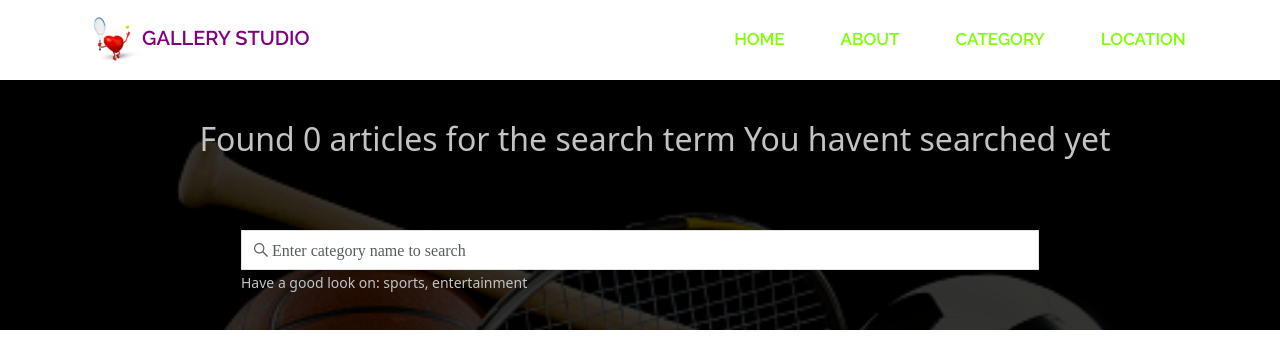
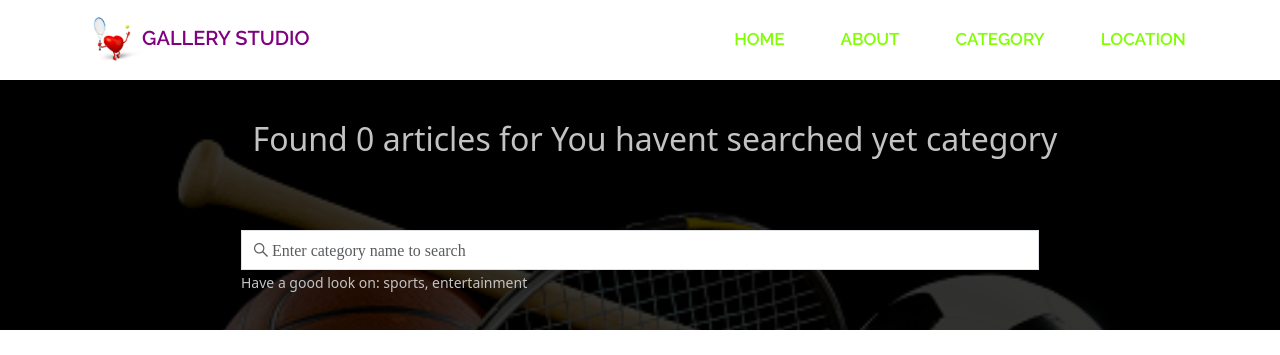
Before and after one commit to Gakur/PersonalGalApp, a Django app: page /search/ in a window 1280 px wide. Shown: the top 355 px of the page. Run offline with Django 3.2, Linux system fonts and the light colour scheme; some libraries are stand-ins or nearby versions.

Commit message:
update modified file

```diff
--- a/gallery/templates/search_image.html
+++ b/gallery/templates/search_image.html
@@ -8,9 +8,9 @@
 <div class="banner-1">
     <div class="cover-1">
         {% if images%}
-        <h2>Found {{ images|length}} images for searched term {{message}}</h2>
+        <h2>Found {{ images|length}} images for category {{message}}</h2>
         {% else %}
-        <h2>Found 0 articles for the search term {{message}}</h2>
+        <h2>Found 0 articles for {{message}} category</h2>
         {% endif %}
         <div class="container imageloc">
             <form class="form" role="search" action="{% url 'search_image' %}">
@@ -35,7 +35,7 @@
             <div class="portfolio-wrap ">
                 <div class="portfolio-wrap hovereffect">
                     <a class="img-overlay" data-toggle="modal" data-target="#{{image.id}}" style="width:100%">
-                        <img src="{{image.picture.cdn_url}}" href="" class="image" alt="Image">
+                        <img src="{{image.image.url}}" href="" class="image" alt="Image">
                         <div class="overlay">
                             <h4>{{image.name}}</h4>
                         </div>
@@ -71,7 +71,7 @@
                     <div class="row">
                         <div class="col-md-9 col-lg-9">
                             <a href="{% url 'by_image' category_name=image.image_category.name image_id=image.id %}"><img
-                                    id="img{{image.id}}" src="{{image.picture.cdn_url}}" class="img-thumbnail"
+                                    id="img{{image.id}}" src="{{image.image.url}}" class="img-thumbnail"
                                     alt="Image" style="cursor:pointer"></a>
                         </div>
                         <div class="col-md-3">
--- a/gallery/urls.py
+++ b/gallery/urls.py
@@ -6,9 +6,9 @@ from . import views
 
 urlpatterns=[
     path('',views.welcome, name = 'welcome'),
-    path('image/(?P<category_name>\w+)/(?P<image_id>\d+)',views.by_image, name = 'by_image'),
+    path('image/(<category_name>\w+)/(<image_id>\d+)',views.by_image, name = 'by_image'),
     path('search/',views.search, name = 'search_image'),
-    path('location/(?P<image_location>\d+)',views.filter_by_location, name = 'location')
+    path('location/(<image_location>\d+)',views.filter_by_location, name = 'location')
 ]
 if settings.DEBUG:
     urlpatterns+= static(settings.MEDIA_URL, document_root = settings.MEDIA_ROOT)
--- a/requirements.txt
+++ b/requirements.txt
@@ -3,6 +3,8 @@ beautifulsoup4==4.10.0
 Django==3.2.8
 django-bootstrap-v5==1.0.6
 importlib-metadata==3.10.1
+Pillow==8.3.2
+psycopg2-binary==2.9.1
 pytz==2021.3
 soupsieve==2.2.1
 sqlparse==0.4.2
```
Also changed, not shown: media/12.jpeg (added), media/index10.jpeg (added).
